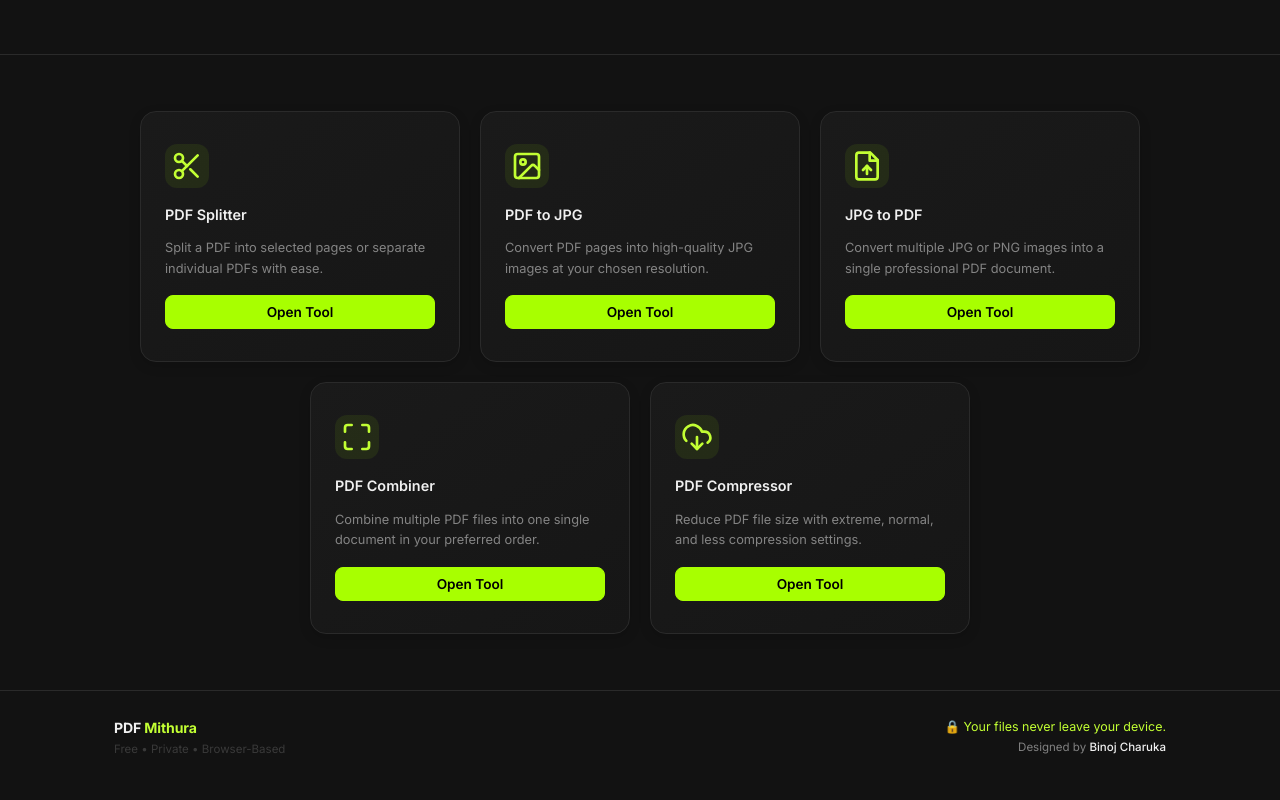
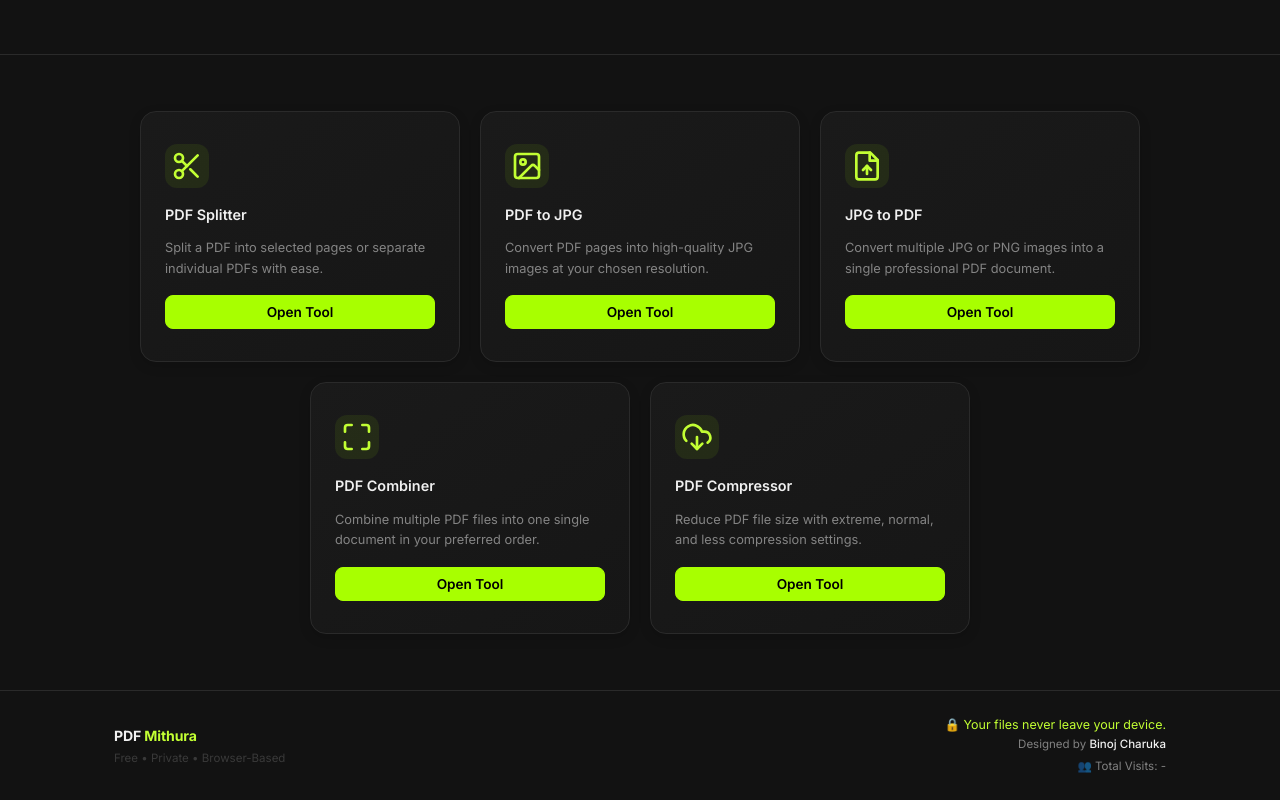
Before and after one commit to BinojCharuka/pdfmithura, a plain HTML site: page index.html in a window 1280 px wide. Shown: the part 376-1176 px from the top of the page. Drawn offline with nearby package versions, Linux system fonts and the light colour scheme; no server answers.

Commit message:
feat: Add visitor counter

```diff
--- a/app.js
+++ b/app.js
@@ -110,6 +110,18 @@ document.addEventListener('DOMContentLoaded', () => {
   Combiner.init();
   Compressor.init();
 
+  // Visitor counter
+  fetch('https://countapi.mileshilliard.com/api/v1/hit/pdfmithura_views')
+    .then(res => res.json())
+    .then(data => {
+      const el = document.getElementById('visit-count');
+      if (el) el.textContent = data.value.toLocaleString();
+    })
+    .catch(() => {
+      const el = document.getElementById('visit-count');
+      if (el) el.textContent = '-';
+    });
+
   // Initial page load from hash
   loadFromHash();
 });
--- a/index.html
+++ b/index.html
@@ -602,6 +602,7 @@
       <div class="footer-credits">
         <p class="footer-privacy">🔒 Your files never leave your device.</p>
         <p class="designer-credit">Designed by <a href="https://charudesignstudio.vercel.app" target="_blank" rel="noopener noreferrer">Binoj Charuka</a></p>
+        <p class="visitor-count" style="font-size: 0.72rem; color: var(--muted); margin-top: 4px;">👥 Total Visits: <span id="visit-count">...</span></p>
       </div>
     </div>
   </footer>
```
Also changed, not shown: 1 other file.
